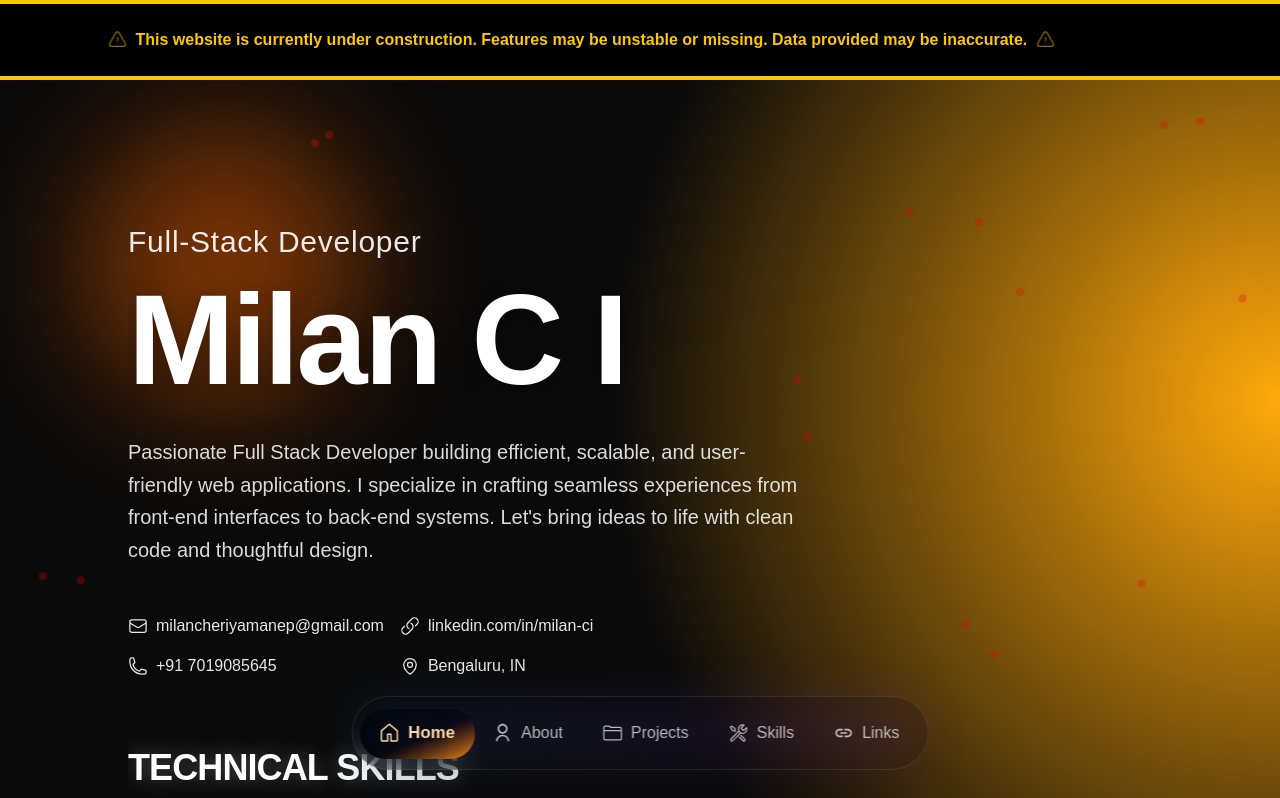
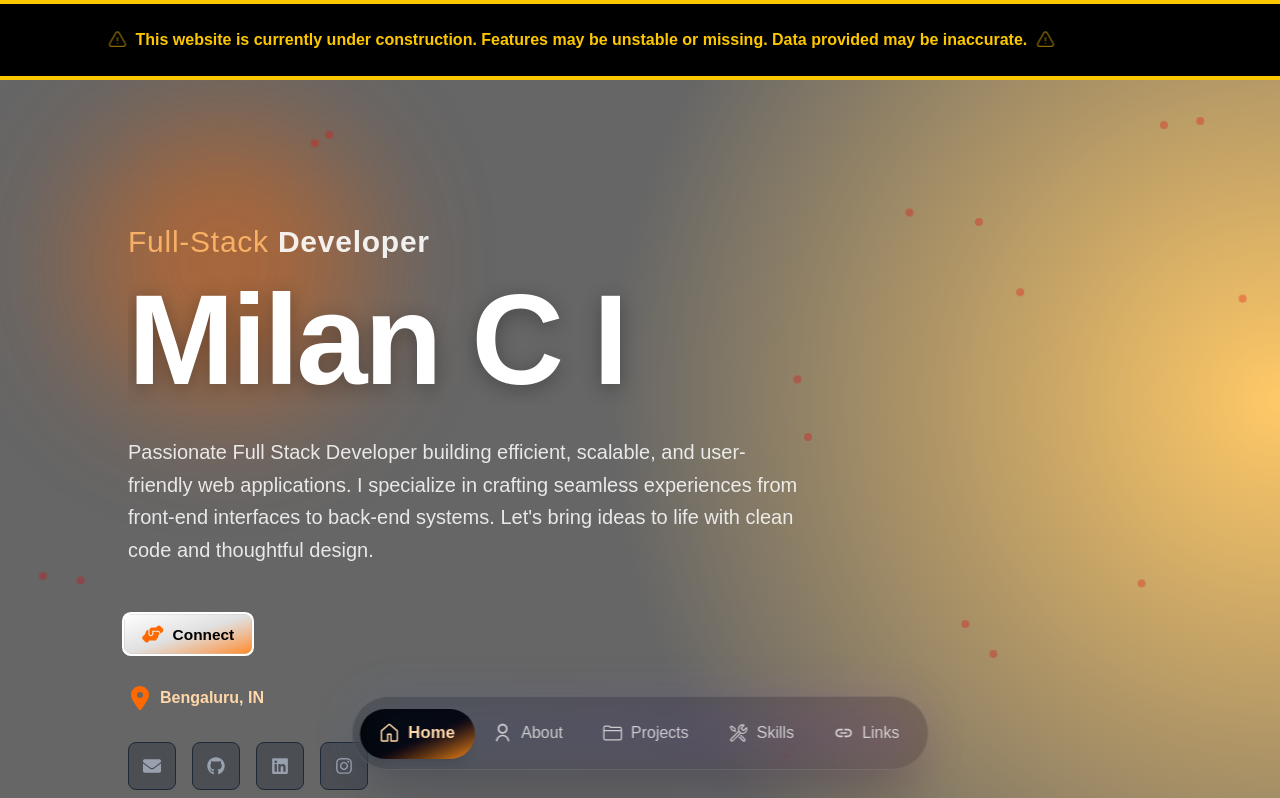
Before and after one commit to Milan-C-I/milan, a Next.js app: page / in a window 1280 px wide. Shown: the top 798 px of the page. Built offline with nearby package versions, Linux system fonts and the light colour scheme.

Commit message:
home/landing page edits

```diff
--- a/app/components/LandingPage.tsx
+++ b/app/components/LandingPage.tsx
@@ -11,7 +11,8 @@ import Skills from "./skills";
 import Projects from "./projects";
 import WorkExperience from "./workexperience";
 import GetInTouch from "./getintouch";
-
+import { FaHandshakeAngle, FaLocationDot, FaLocationPin, FaLocationPinLock, FaPhone } from "react-icons/fa6";
+import { FaEnvelope, FaGithub, FaInstagram, FaLinkedin, FaLocationArrow } from "react-icons/fa";
 interface LandingPageProps {
   name?: string;
   jobTitle?: string;
@@ -24,21 +25,49 @@ interface LandingPageProps {
 
 const LandingPage: React.FC<LandingPageProps> = ({
   name = "Milan C I",
-  jobTitle = "Full-Stack Developer",
+  jobTitle = "Full-Stack",
   email = "milancheriyamanep@gmail.com",
   linkedin = "linkedin.com/in/milan-ci",
   phone = "+91 7019085645",
   location = "Bengaluru, IN",
   isVisible = true,
 }) => {
+
+  const socialLinks = [
+      {
+        icon: FaEnvelope,
+        label: "Email",
+        href: `mailto:${email}`,
+        color: "hover:text-orange-300"
+      },
+      {
+        icon: FaGithub,
+        label: "GitHub",
+        href: "https://github.com/milan-ci",
+        color: "hover:text-gray-300"
+      },
+      {
+        icon: FaLinkedin,
+        label: "LinkedIn",
+        href: "https://linkedin.com/in/milan-ci",
+        color: "hover:text-blue-400"
+      },
+      {
+        icon: FaInstagram,
+        label: "Instagram",
+        href: "https://instagram.com/milan_ci",
+        color: "hover:text-pink-400"
+      }
+    ];
+
   return (
     <div className="min-h-[80vh] flex flex-col justify-center px-6 sm:px-12 lg:px-20 xl:px-32 my-28">
       {/* Job Title */}
       <div
         className={`mb-4 ${isVisible ? "slide-up" : "opacity-0 translate-y-8"}`}
       >
-        <h2 className="text-white/90 text-xl sm:text-2xl lg:text-3xl font-light tracking-wide">
-          {jobTitle}
+        <h2 className="text-orange-300/90 text-xl sm:text-2xl lg:text-3xl font-light tracking-wide">
+          {jobTitle}<span className="text-white/90 font-bold"> Developer</span>
         </h2>
       </div>
 
@@ -66,6 +95,22 @@ const LandingPage: React.FC<LandingPageProps> = ({
           ideas to life with clean code and thoughtful design.
         </p>
       </div>
+      <a
+  href={"#connect"}
+  // target="_blank"
+  rel="noopener noreferrer"
+  className={`w-fit mb-6 ${isVisible ? "slide-up" : "opacity-0 translate-y-8"}
+    group flex items-center gap-2 px-4 py-2 rounded-lg bg-transparent
+    transition-all duration-300 transform-gpu border-2 border-white
+    bg-gradient-to-br from-white via-white/80 to-orange-400
+    scale-110 hover:shadow-xl shadow-orange-500/50
+  `}
+>
+  <FaHandshakeAngle className="text-orange-500 text-xl group-hover:text-orange-500 transition-all duration-300 group-hover:scale-120" />
+  <span className="text-sm font-semibold text-black group-hover:text-black">
+    Connect
+  </span>
+</a>
 
       {/* Contact Information */}
       <div
@@ -73,8 +118,32 @@ const LandingPage: React.FC<LandingPageProps> = ({
           isVisible ? "slide-up" : "opacity-0 translate-y-8"
         }`}
       >
-        <div className="grid w-fit grid-cols-1 sm:grid-cols-2 gap-4">
-          <div className="flex items-center text-white/90 group">
+         <div className="flex flex-wrap gap-4 mb-6">
+          {/* <div  className={`group cursor-pointer relative w-fit h-fit flex items-center gap-2 p-4 bg-gray-900/30 backdrop-blur-sm rounded-lg border border-gray-800 transition-all duration-300 hover:border-orange-500/50 hover:bg-gray-800/50 hover:shadow-lg hover:shadow-orange-500/20 transform hover:-translate-y-2 hover:scale-110`}>
+            <FaPhone className={`text-lg text-gray-400 group-hover:text-orange-300 transition-colors duration-300 hover:text-orange-300`} />
+            <span className="text-sm font-bold my-auto sm:text-base text-orange-300">{phone}</span>
+          </div> */}
+          <div  className={`group relative w-fit h-fit flex items-start gap-2 py-0 sm:py-1 md:py-2 transition-all duration-300 `}>
+            <FaLocationDot  className={`text-2xl text-orange-500 group-hover:text-orange-300 transition-colors duration-300 hover:text-orange-300`} />
+            <span className="text-sm sm:text-base my-auto text-orange-200 font-bold">{location}</span>
+          </div>
+        </div>
+        <div
+        //  className="grid w-fit grid-cols-1 sm:grid-cols-2 gap-4"
+         className="flex flex-wrap gap-4"
+         >
+          {socialLinks.map((social,index) => (
+            <a key={index} href={social.href} target="_blank" rel="noopener noreferrer"
+           className={`group cursor-pointer relative w-12 h-12 bg-gray-900/30 backdrop-blur-sm rounded-lg border border-gray-800 flex items-center justify-center transition-all duration-300 hover:border-orange-500/50 hover:bg-gray-800/50 hover:shadow-lg hover:shadow-orange-500/20 transform hover:-translate-y-2 hover:scale-110`}
+          >
+            <social.icon className={`text-lg text-gray-400 group-hover:text-orange-300 transition-colors duration-300 ${social.color}`} />
+            {/* Tooltip */}
+            <div className={`absolute -bottom-10 left-1/2 transform -translate-x-1/2 px-2 py-1 bg-gray-800 text-xs text-white rounded opacity-0 group-hover:opacity-100 transition-opacity duration-300 whitespace-nowrap`}>
+              {social.label}
+            </div>
+          </a>
+          ))}
+          {/* <div className="flex items-center text-white/90 group">
             <EnvelopeIcon className="w-5 h-5 mr-2 group-hover:scale-110 transition-transform duration-300" />
             <span className="text-sm sm:text-base truncate">{email}</span>
           </div>
@@ -89,13 +158,15 @@ const LandingPage: React.FC<LandingPageProps> = ({
           <div className="flex items-center text-white/90 group">
             <MapPinIcon className="w-5 h-5 mr-2 group-hover:scale-110 transition-transform duration-300" />
             <span className="text-sm sm:text-base">{location}</span>
-          </div>
+          </div> */}
         </div>
       </div>
       <Skills/>
       <Projects/>
       <WorkExperience/>
+      < div id="connect">
       <GetInTouch/>
+      </div>
     </div>
   );
 };
--- a/app/components/portfolio.tsx
+++ b/app/components/portfolio.tsx
@@ -63,9 +63,9 @@ const Portfolio: React.FC = () => {
 
   return (
     <>
-      <div className="relative min-h-screen overflow-hidden font-inter">
+      <div className="relative scroll-smooth min-h-screen overflow-hidden font-inter">
         {/* Animated Background */}
-        <div className="fixed inset-0 -z-10 animated-gradient" style={{ opacity: 0.9 }} />
+
         {/* <div className="fixed inset-0 -z-10 animated-gradient1" style={{opacity: 0.9}}/> */}
         {/* Header */}
         <Header isVisible={isVisible}/>
```
